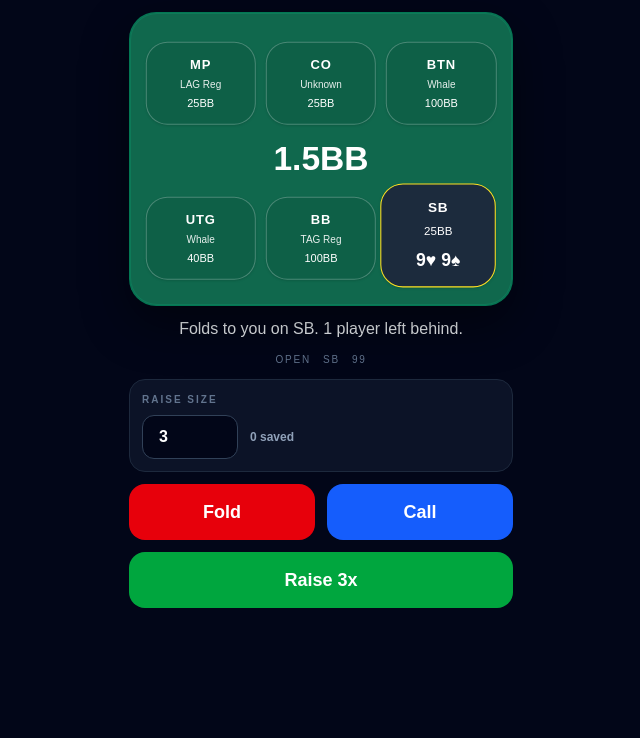
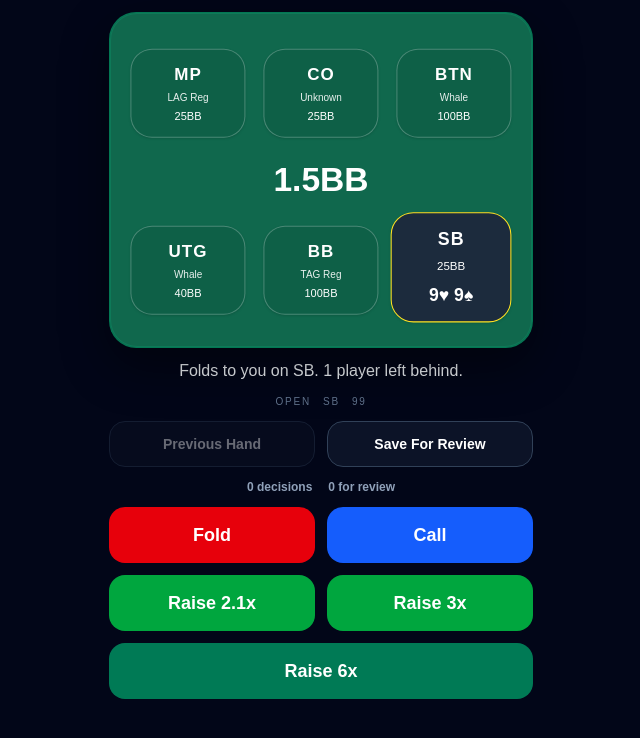
Before and after one commit to jonnyness78/poker-trainer, a Next.js app: page / in a window 1280 px wide. Shown: the top 738 px of the page, without its empty margins (319-959 px from the left). Built offline with nearby package versions, Linux system fonts and the light colour scheme.

Commit message:
Refactor raise size handling and UI elements

```diff
--- a/app/page.tsx
+++ b/app/page.tsx
@@ -49,6 +49,7 @@ type DecisionRecord = {
 };
 
 const POSITIONS: Position[] = ['UTG', 'MP', 'CO', 'BTN', 'SB', 'BB'];
+const RAISE_OPTIONS = [2.1, 3, 6];
 
 const SEAT_POSITIONS: Record<Position, React.CSSProperties> = {
   MP: { left: '18.5%', top: '24%' },
@@ -61,6 +62,7 @@ const SEAT_POSITIONS: Record<Position, React.CSSProperties> = {
 
 const STACKS = [25, 40, 100, 200];
 const STORAGE_KEY = 'preflop-trainer-decisions';
+const REVIEW_STORAGE_KEY = 'preflop-trainer-review-hands';
 
 const POSITION_INDEX: Record<Position, number> = {
   UTG: 0,
@@ -432,13 +434,32 @@ function readStoredDecisions(): DecisionRecord[] {
   }
 }
 
+function readStoredReviewHands(): Scenario[] {
+  if (typeof window === 'undefined') return [];
+
+  try {
+    const raw = window.localStorage.getItem(REVIEW_STORAGE_KEY);
+    if (!raw) return [];
+    const parsed = JSON.parse(raw);
+    return Array.isArray(parsed) ? parsed : [];
+  } catch {
+    return [];
+  }
+}
+
 function PokerTrainer() {
-  const [scenario, setScenario] = useState<Scenario | null>(null);
+  const [scenarioHistory, setScenarioHistory] = useState<Scenario[]>([]);
+  const [currentScenarioIndex, setCurrentScenarioIndex] = useState(0);
   const [decisionCount, setDecisionCount] = useState(0);
-  const [raiseSize, setRaiseSize] = useState('3');
+  const [reviewCount, setReviewCount] = useState(0);
+  const scenario = scenarioHistory[currentScenarioIndex] ?? null;
 
   const loadNewHand = useCallback(() => {
-    setScenario(generateScenario());
+    setScenarioHistory((current) => {
+      const next = [...current, generateScenario()].slice(-40);
+      setCurrentScenarioIndex(next.length - 1);
+      return next;
+    });
   }, []);
 
   const recordDecision = useCallback((actionLabel: string) => {
@@ -459,8 +480,22 @@ function PokerTrainer() {
     loadNewHand();
   }, [loadNewHand, scenario]);
 
+  const saveHandForReview = useCallback(() => {
+    if (!scenario || typeof window === 'undefined') return;
+
+    const existing = readStoredReviewHands();
+    const next = [scenario, ...existing].slice(0, 100);
+    window.localStorage.setItem(REVIEW_STORAGE_KEY, JSON.stringify(next));
+    setReviewCount(next.length);
+  }, [scenario]);
+
+  const goToPreviousHand = useCallback(() => {
+    setCurrentScenarioIndex((current) => Math.max(0, current - 1));
+  }, []);
+
   useEffect(() => {
     setDecisionCount(readStoredDecisions().length);
+    setReviewCount(readStoredReviewHands().length);
   }, []);
 
   useEffect(() => {
@@ -469,13 +504,10 @@ function PokerTrainer() {
 
   if (!scenario) return null;
 
-  const raiseDisplay = Number.parseFloat(raiseSize);
-  const normalizedRaise = Number.isFinite(raiseDisplay) && raiseDisplay > 0 ? raiseDisplay : 3;
-
   return (
     <div className="h-[100dvh] overflow-hidden bg-slate-950 px-3 py-3 text-white">
-      <div className="mx-auto flex h-full w-full max-w-sm flex-col gap-3">
-        <div className="relative h-[min(46vh,18.4rem)] overflow-hidden rounded-[1.7rem] border border-emerald-700/80 bg-[#10684d] shadow-[0_18px_48px_rgba(0,0,0,0.45)]">
+      <div className="mx-auto flex h-full w-full max-w-[26.5rem] flex-col gap-3">
+        <div className="relative h-[min(52vh,21rem)] overflow-hidden rounded-[1.7rem] border border-emerald-700/80 bg-[#10684d] shadow-[0_18px_48px_rgba(0,0,0,0.45)]">
           <div className="absolute inset-0 rounded-[1.7rem] border border-emerald-400/15" />
 
           {POSITIONS.map((pos) => {
@@ -504,7 +536,7 @@ function PokerTrainer() {
             return (
               <div
                 key={pos}
-                className={`absolute w-[6.9rem] rounded-[1.35rem] border px-2 py-3 text-center shadow-sm transition-all duration-200 ${
+                className={`absolute w-[7.2rem] rounded-[1.35rem] border px-2 py-3 text-center shadow-sm transition-all duration-200 ${
                   isHero
                     ? 'scale-105 border-yellow-300 bg-slate-800/95'
                     : action
@@ -516,7 +548,7 @@ function PokerTrainer() {
                   transform: 'translate(-50%, -50%)'
                 }}
               >
-                <div className="text-[13px] font-semibold tracking-[0.06em]">{pos}</div>
+                <div className="text-[17px] font-semibold tracking-[0.06em]">{pos}</div>
                 {!isHero && <div className="mt-1 text-[10px] leading-tight opacity-90">{player.type}</div>}
                 <div className="mt-1 text-[11px] font-medium">{player.stack}BB</div>
                 {isHero && <div className="mt-2 text-[1.05rem] font-bold">{scenario.hand.join(' ')}</div>}
@@ -538,24 +570,25 @@ function PokerTrainer() {
           <span>{scenario.handLabel}</span>
         </div>
 
-        <div className="rounded-2xl border border-slate-800 bg-slate-900/80 p-3">
-          <label className="mb-2 block text-[10px] font-semibold uppercase tracking-[0.2em] text-slate-500">
-            Raise Size
-          </label>
-          <div className="flex items-center gap-3">
-            <input
-              type="number"
-              step="0.5"
-              min="1"
-              inputMode="decimal"
-              value={raiseSize}
-              onChange={(event) => setRaiseSize(event.target.value)}
-              className="h-11 w-24 rounded-xl border border-slate-700 bg-slate-950 px-4 text-base font-bold text-white outline-none"
-            />
-            <div className="text-xs font-semibold text-slate-400">
-              <div>{decisionCount} saved</div>
-            </div>
-          </div>
+        <div className="grid grid-cols-2 gap-3">
+          <button
+            onClick={goToPreviousHand}
+            disabled={currentScenarioIndex === 0}
+            className="rounded-2xl border border-slate-700 bg-slate-900/80 py-3 text-sm font-bold text-white disabled:opacity-40"
+          >
+            Previous Hand
+          </button>
+          <button
+            onClick={saveHandForReview}
+            className="rounded-2xl border border-slate-700 bg-slate-900/80 py-3 text-sm font-bold text-white"
+          >
+            Save For Review
+          </button>
+        </div>
+
+        <div className="flex justify-center gap-4 text-xs font-semibold text-slate-400">
+          <span>{decisionCount} decisions</span>
+          <span>{reviewCount} for review</span>
         </div>
 
         <div className="grid grid-cols-2 gap-3 pb-[max(env(safe-area-inset-bottom),0px)]">
@@ -571,12 +604,17 @@ function PokerTrainer() {
           >
             Call
           </button>
-          <button
-            onClick={() => recordDecision(`Raise ${normalizedRaise}x`)}
-            className="col-span-2 rounded-2xl bg-green-600 py-3.5 text-lg font-bold text-white"
-          >
-            Raise {normalizedRaise}x
-          </button>
+          {RAISE_OPTIONS.map((size) => (
+            <button
+              key={size}
+              onClick={() => recordDecision(`Raise ${size}x`)}
+              className={`rounded-2xl py-3.5 text-lg font-bold text-white ${
+                size === 6 ? 'col-span-2 bg-emerald-700' : 'bg-green-600'
+              }`}
+            >
+              Raise {size}x
+            </button>
+          ))}
         </div>
       </div>
     </div>
```
